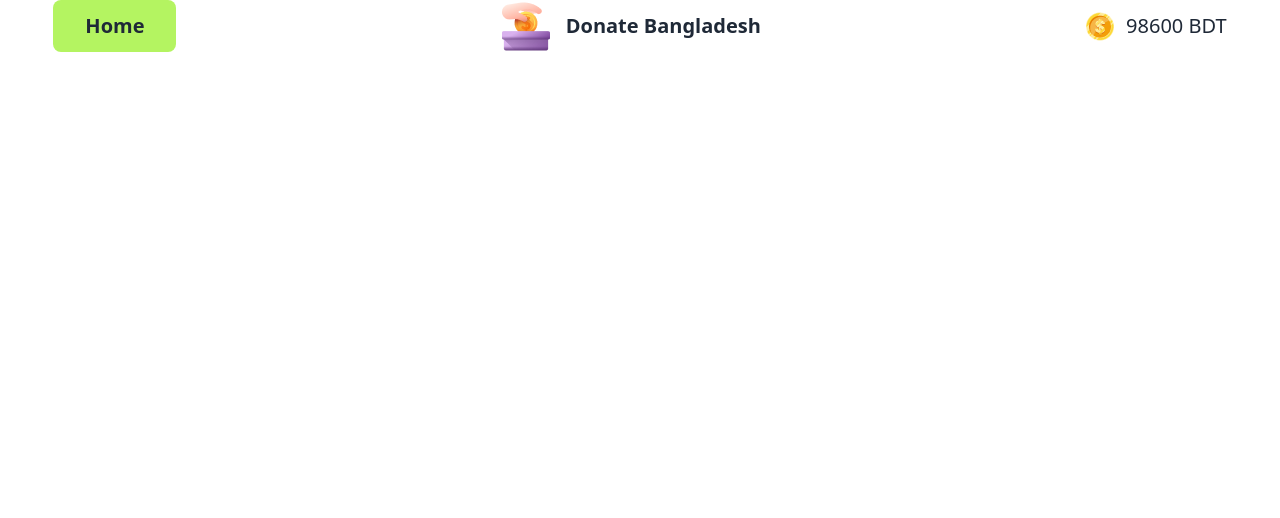
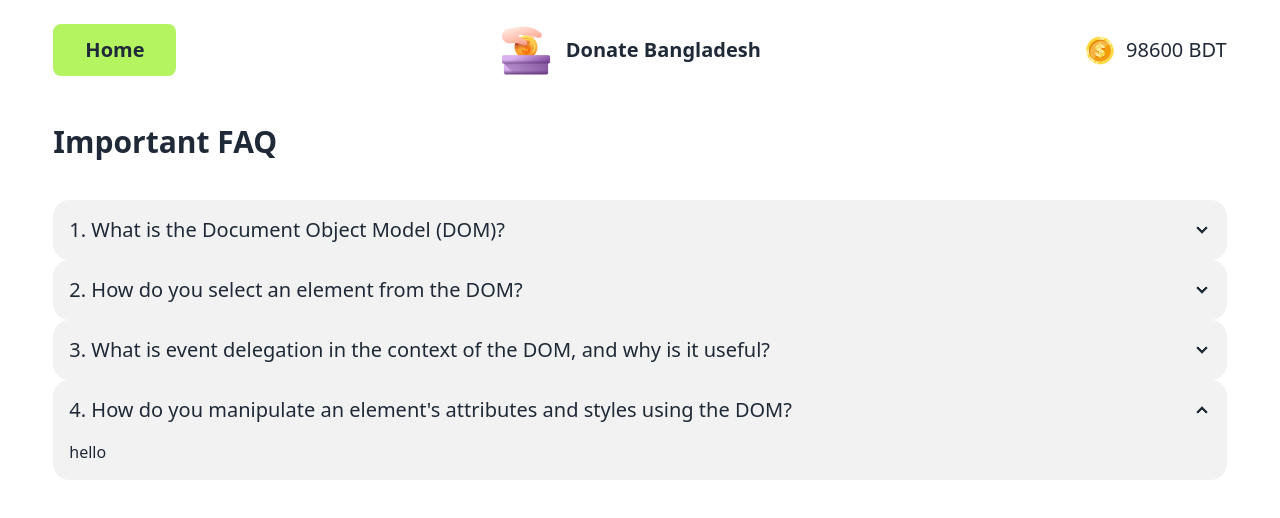
Before and after one commit to Ruhul-07/assignment-project-5, a plain HTML site: page blog.html in a window 1280 px wide. Drawn offline with nearby package versions, Linux system fonts and the light colour scheme.

Commit message:
Blog button functionable and blog page design done

```diff
--- a/blog.html
+++ b/blog.html
@@ -29,9 +29,9 @@
         }
       </script>
 </head>
-<body>
+<body class="font-Lexend">
         <!-- navbar Area Start -->
-        <nav class=" w-11/12 mx-auto space-y-10 sticky top-0 bg-white-500 backdrop-blur-md z-10">
+        <nav class=" w-11/12 mx-auto space-y-10 sticky top-0 bg-white-500 backdrop-blur-md z-10 mt-6">
             <!-- navbar menu and logo area -->
             <div class="nav-menu-area flex justify-between">
                 <button id="home-btn" class="rounded-lg px-8 py-3 text-xl font-semibold bg-primary">Home</button>
@@ -47,6 +47,39 @@
          </nav>
         <!-- navbar Area End -->
 
+        <!-- main area start -->
+         <main class="lg:w-11/12 mx-auto mt-12">
+         <div class="mb-10"> <h1 class="text-3xl font-extrabold">Important FAQ</h1></div>
+          <div class="collapse collapse-arrow bg-base-200">
+            <input type="radio" name="my-accordion-2" checked="checked" />
+            <div class="collapse-title text-xl font-medium">1. What is the Document Object Model (DOM)?</div>
+            <div class="collapse-content">
+              <p>hello</p>
+            </div>
+          </div>
+          <div class="collapse collapse-arrow bg-base-200">
+            <input type="radio" name="my-accordion-2" />
+            <div class="collapse-title text-xl font-medium">2. How do you select an element from the DOM?</div>
+            <div class="collapse-content">
+              <p>hello</p>
+            </div>
+          </div>
+          <div class="collapse collapse-arrow bg-base-200">
+            <input type="radio" name="my-accordion-2" />
+            <div class="collapse-title text-xl font-medium">3. What is event delegation in the context of the DOM, and why is it useful?</div>
+            <div class="collapse-content">
+              <p>hello</p>
+            </div>
+          </div>
+          <div class="collapse collapse-arrow bg-base-200"><input type="radio" name="my-accordion-2" checked="checked" />
+            <div class="collapse-title text-xl font-medium">4. How do you manipulate an element's attributes and styles using the DOM?</div>
+            <div class="collapse-content">
+              <p>hello</p>
+          </div>
+
+         </main>
+        <!-- main area end -->
+
     <script src="./js/script.js"></script>
 </body>
 </html>
--- a/js/script.js
+++ b/js/script.js
@@ -38,6 +38,9 @@ document.getElementById('history-btn').addEventListener('click', function(){
 
 })
 
+
+// Donation Button Function
+
 document.getElementById('donation-btn').addEventListener('click', function(){
     const historyBtn = document.getElementById('history-btn');
     const donationBtn = document.getElementById('donation-btn');
@@ -50,7 +53,7 @@ document.getElementById('donation-btn').addEventListener('click', function(){
 })
 
 
-// Donate Now Button Section 1 Function
+// Donate-Now Button Section 1 Function
 document.getElementById('donate-now-1').addEventListener('click', function(){
     const showAmountElement = document.getElementById('show-amount-1');
     const showAmount = parseFloat(showAmountElement.innerText);
@@ -67,7 +70,7 @@ document.getElementById('donate-now-1').addEventListener('click', function(){
     history('input-value-1');
 })
 
-// Donate Now Button Section 2 Function
+// Donate-Now Button Section 2 Function
 
 document.getElementById('donate-now-2').addEventListener('click', function(){
     const showAmountElement = document.getElementById('show-amount-2');
@@ -87,7 +90,7 @@ document.getElementById('donate-now-2').addEventListener('click', function(){
 })
 
 
-// Donate Now Button Section 3 Function
+// Donate-Now Button Section 3 Function
 
 document.getElementById('donate-now-3').addEventListener('click', function(){
     const showAmountElement = document.getElementById('show-amount-3');
@@ -105,3 +108,9 @@ document.getElementById('donate-now-3').addEventListener('click', function(){
     mainBalanceElement.innerText = remainingBalance;
     history('input-value-3');
 })
+
+// Go to Blog page Function
+
+document.getElementById('blog-btn').addEventListener('click', function(){
+    window.location.href = ('blog.html');
+})
```
